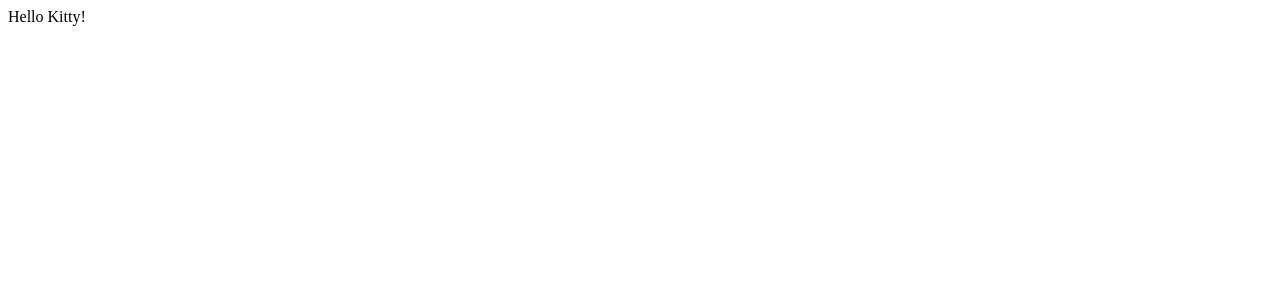
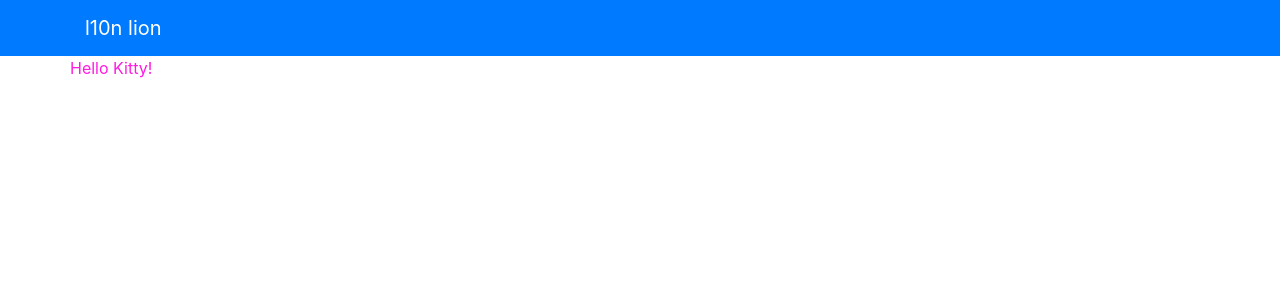
Before and after one commit to l10ner/l10ner-client, a React app: page / in a window 1280 px wide. Shown: the top 300 px of the page. Built offline with nearby package versions, Linux system fonts and the light colour scheme.

Commit message:
add style loaders + bootstrap

```diff
--- /dev/null
+++ b/postcss.config.js
@@ -0,0 +1,8 @@
+module.exports= {
+    plugins: {
+        'postcss-import': {},
+        'postcss-cssnext': {
+            browsers: ['last 2 versions', '> 5%']
+        }
+    }
+}
--- a/src/components/App.jsx
+++ b/src/components/App.jsx
@@ -1,8 +1,31 @@
 import React, { Component } from 'react';
+
+import 'bootstrap/dist/css/bootstrap.css';
+import '../css/style.css';
+
 
 class App extends Component {
     render() {
-        return <div>Hello Kitty!</div>
+        return (<div>
+            <nav className="navbar navbar-dark bg-primary">
+                <div className="container">
+                    <div className="nav navbar-nav">
+                        <span className="navbar-brand">
+                            l10n lion
+                            <span className="logo-icon"/>
+                        </span>
+                    </div>
+                </div>
+            </nav>
+            <div className="container">
+                <div className="row">
+                    <div className="col-xs-12">
+                        <p className="test">Hello Kitty!</p>
+                        {this.props.children}
+                    </div>
+                </div>
+            </div>
+        </div>);
     }
 }
 
--- /dev/null
+++ b/src/css/style.css
@@ -0,0 +1,3 @@
+.test {
+  color: #ff1ae1;
+}
--- a/src/index.html
+++ b/src/index.html
@@ -4,6 +4,7 @@
     <meta charset="UTF-8">
     <meta name="viewport" content="width=device-width, user-scalable=no, initial-scale=1.0, maximum-scale=1.0, minimum-scale=1.0">
     <meta http-equiv="X-UA-Compatible" content="ie=edge">
+    <link rel="stylesheet" href="bundle.css">
     <title>The l10n lion</title>
 </head>
 <body>
--- a/webpack.config.js
+++ b/webpack.config.js
@@ -1,5 +1,6 @@
 const { resolve } = require('path');
 const webpack = require('webpack');
+const ExtractTextPlugin = require('extract-text-webpack-plugin');
 
 module.exports = {
     context: resolve(__dirname, 'src'),
@@ -10,21 +11,24 @@
         'webpack/hot/only-dev-server',
         './index.jsx'
     ],
-    output: {
-        path: resolve(__dirname, 'dist'),
-        filename: 'bundle.js',
-        publicPath: '/assets/'
-    },
+
     module: {
         rules: [
             {
                 test: /\.jsx$/,
-                use: [
-                    'babel-loader'
-                ],
+                use: ['babel-loader'],
                 exclude: /node_modules/
             },
-            // Loaders for other file types can go here
+            {
+                test: /\.css$/,
+                loader: ExtractTextPlugin.extract({
+                    loader: 'css-loader?importLoader=1!postcss-loader'
+                })
+            },
+            {
+                test: /\.(ttf|eot|woff|woff2)$/,
+                use: ['url-loader']
+            },
         ],
     },
     resolve: {
@@ -37,13 +41,19 @@
         //
         // }
     },
+    output: {
+        path: resolve(__dirname, 'dist'),
+        filename: 'bundle.js',
+        publicPath: '/assets/'
+    },
+
+    plugins: [
+        new webpack.HotModuleReplacementPlugin(),
+        new webpack.NamedModulesPlugin(), // читабельные модули в консоли
+        new ExtractTextPlugin('bundle.css'),
+    ],
     devServer: {
-        hot: true,
         contentBase: resolve(__dirname, 'src'),
         publicPath:'/'
     },
-    plugins: [
-        new webpack.HotModuleReplacementPlugin(),
-        new webpack.NamedModulesPlugin() // читабельные модули в консоли
-    ]
 };
```
Also changed, not shown: package.json (+9 -0 lines), 1 other file (tests, documents, lock files or other folders).
